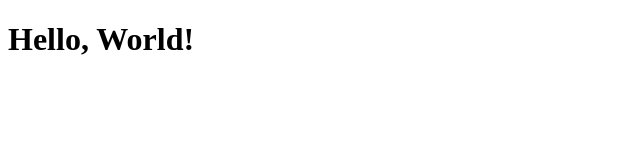
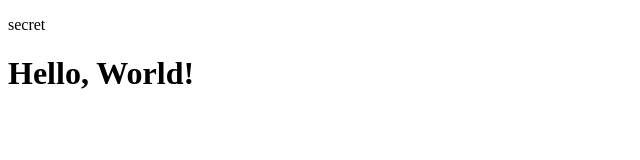
Before and after one commit to anth0nyjperez/CS3338-first-project, a plain HTML site: page index.html in a window 1280 px wide. Shown: the whole page, without its empty margins (0-640 px from the left). Drawn offline with Linux system fonts and the light colour scheme.

Commit message:
Add paragraph with secret to index.html

```diff
--- a/index.html
+++ b/index.html
@@ -6,6 +6,7 @@
     <title>My First Project</title>
 </head>
 <body>
+    <p>secret</p>
     <h1>Hello, World!</h1>
 </body>
 </html>
```
